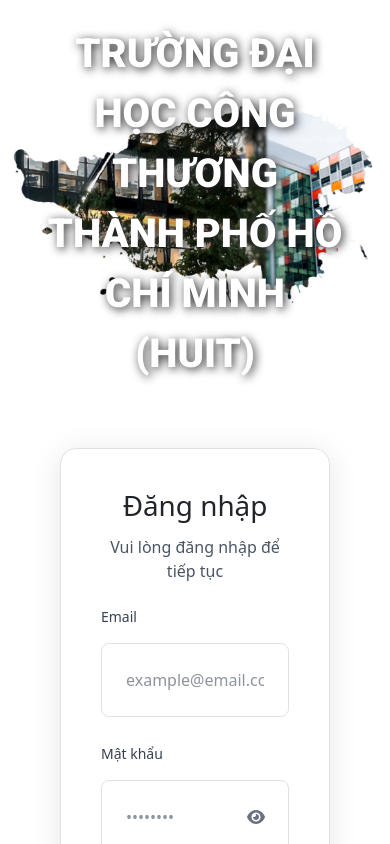
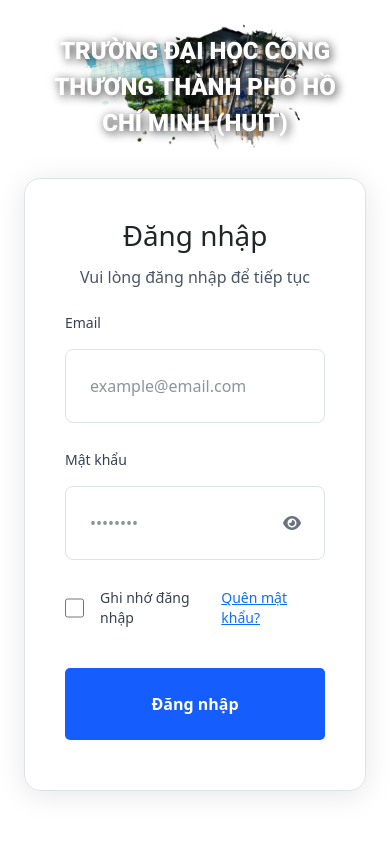
Before and after one commit to dont-wait/do-luong-cdr, a React (Vite) app in the folder font-end/: page / in a window 390 px wide. Shown: the top 844 px of the page. Built offline with nearby package versions, Linux system fonts and the light colour scheme.

Commit message:
add reposive for login page

```diff
--- a/font-end/src/pages/Login/Components/LoginForm/LoginForm.css
+++ b/font-end/src/pages/Login/Components/LoginForm/LoginForm.css
@@ -8,3 +8,9 @@
 .submit-btn {
   border-radius: 5px;
 }
+
+@media only screen and (max-width: 432px) {
+  .login-form {
+    margin: 20px 0;
+  }
+}
--- a/font-end/src/pages/Login/Login.css
+++ b/font-end/src/pages/Login/Login.css
@@ -24,6 +24,20 @@
 
 @media only screen and (max-width: 970px) {
   .loginBg {
-    font-size: 2.5em;
+    font-size: 2em;
   }
 }
+
+@media only screen and (max-width: 432px) {
+  .login-page {
+    padding: 0;
+  }
+
+  .loginBg {
+    font-size: 1.5em;
+  }
+
+  .login-box {
+    padding: 0;
+  }
+}
--- a/font-end/src/pages/Login/Login.jsx
+++ b/font-end/src/pages/Login/Login.jsx
@@ -3,14 +3,14 @@
 
 const Login = () => {
   return (
-    <div className='container-fluid d-flex flex-column vh-100 p-4'>
+    <div className='login-page container-fluid d-flex flex-column vh-100 p-4'>
       <div className='row flex-grow-1'>
         <div className='col-sm-12 col-md-6 d-flex justify-content-center align-items-center loginBg'>
           <span className='text-center roboto-900 w-[90%]'>
             TRƯỜNG ĐẠI HỌC CÔNG THƯƠNG THÀNH PHỐ HỒ CHÍ MINH (HUIT)
           </span>
         </div>
-        <div className='col-sm-12 col-md-6 d-flex justify-content-center align-items-center p-4'>
+        <div className='col-sm-12 col-md-6 d-flex justify-content-center align-items-center'>
           <LoginForm />
         </div>
       </div>
```
Also changed, not shown: 1 other file (tests, documents, lock files or other folders).
